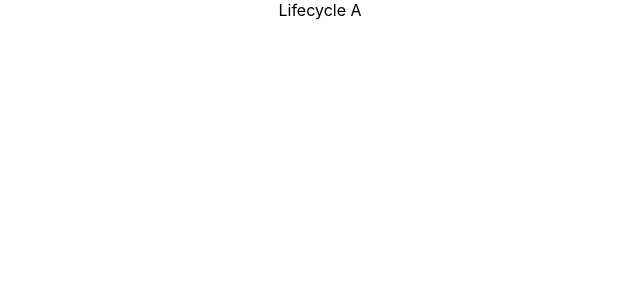
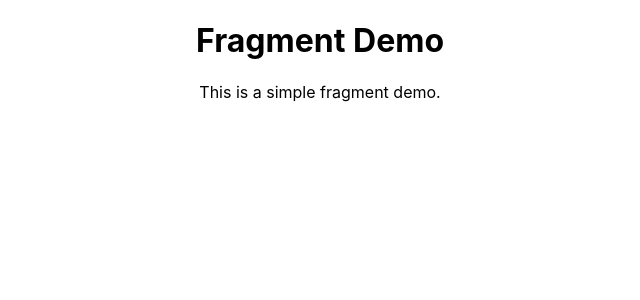
Before and after one commit to jayprakash6547/Revise-React, a React (Create React App) app in the folder hello-world/: page / in a window 1280 px wide. Shown: the top 300 px of the page, without its empty margins (320-960 px from the left). Built offline with nearby package versions, Linux system fonts and the light colour scheme.

Commit message:
Fragment

```diff
--- a/hello-world/src/App.js
+++ b/hello-world/src/App.js
@@ -11,11 +11,13 @@
 import NameList from "./component/NameList";
 import Form from "./component/Form";
 import LifecycleA from "./component/LifecycleA";
+import FragmentDemo from "./component/FragmentDemo";
 
 function App() {
   return (
     <div className="App">
-      <LifecycleA />
+      <FragmentDemo />
+      {/* <LifecycleA /> */}
       {/* <Form /> */}
       {/* <NameList /> */}
       {/* <ParentComponent /> */}
--- /dev/null
+++ b/hello-world/src/component/FragmentDemo.js
@@ -0,0 +1,12 @@
+import React from 'react'
+
+function FragmentDemo() {
+  return (
+    <>
+      <h1>Fragment Demo</h1>
+      <p>This is a simple fragment demo.</p>
+    </>
+  )
+}
+
+export default FragmentDemo
```
